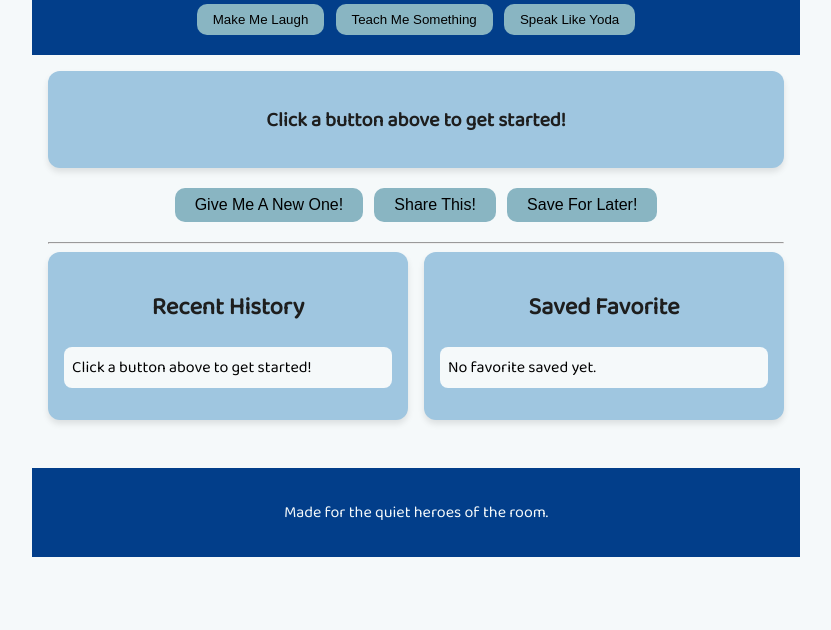
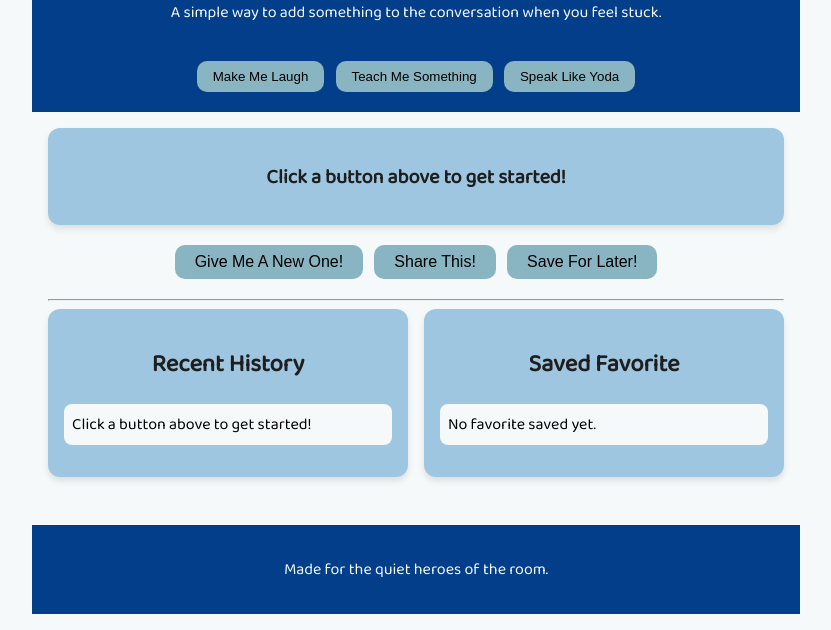
Before and after one commit to jocoker/WDD330, a website: page index.html in a window 1280 px wide. Shown: the part 207-837 px from the top of the page, without its empty margins (224-1055 px from the left). Before the commit the page ends 800 px from the top, so only its background shows below. Drawn offline with Linux system fonts and the light colour scheme.

Commit message:
tagline added

```diff
--- a/index.html
+++ b/index.html
@@ -16,6 +16,7 @@
             <div class="logo">
                 <div class="icon"></div>
                 <h1>The Funniest Guy in the Room</h1>
+                <p>A simple way to add something to the conversation when you feel stuck.</p>
             </div>
             <div class="mood-selector">
                 <button id="jokeMode">Make Me Laugh</button>
@@ -55,6 +56,7 @@
 
         <footer>
             <p>Made for the quiet heroes of the room.</p>
+
         </footer>
 
 
```
